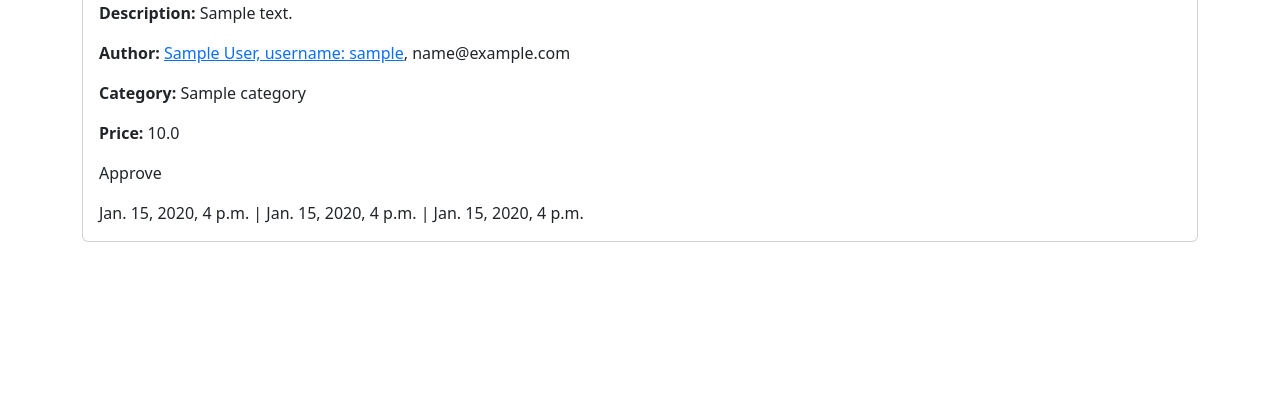
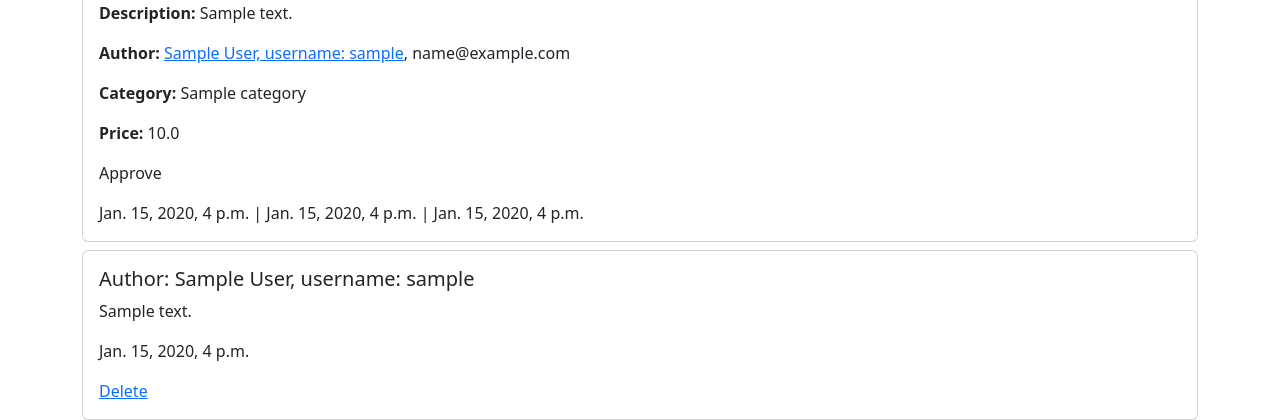
Before and after one commit to Vityaendless/bulletin_board, a Django app: page /ad/1/ in a window 1280 px wide. Shown: the part 578-998 px from the top of the page. Before the commit the page ends 820 px from the top, so only its background shows below. Run offline with Django 5.2, Linux system fonts and the light colour scheme; tables that the repository leaves empty hold one stand-in row (values such as "Sample post"); grey boxes marked "Sample" are stand-in pictures.

Commit message:
add output for comments

```diff
--- a/source/webapp/admin.py
+++ b/source/webapp/admin.py
@@ -12,9 +12,7 @@ class AdAdmin(admin.ModelAdmin):
         'photo', 'title', 'description', 'author', 'category', 'price',
         'status', 'created_at', 'published_at', 'updated_at'
     ]
-    readonly_fields = ['created_at',
-                       #'published_at',
-                       'updated_at']
+    readonly_fields = ['created_at', 'updated_at']
 
 
 admin.site.register(Comment)
--- a/source/webapp/templates/ads/ad_details.html
+++ b/source/webapp/templates/ads/ad_details.html
@@ -11,4 +11,16 @@
     <div class="card mb-2">
         {% include 'partial/ad_body.html' with in_details=True %}
     </div>
+    <div>
+        {% for comment in comments %}
+            <div class="card">
+                <div class="card-body">
+                    <h5 class="card-title">Author: {{ comment.author }}</h5>
+                    <p class="card-text">{{ comment.text }}</p>
+                    <p class="card-text">{{ comment.created_at }}</p>
+                    <a href="#" class="card-link">Delete</a>
+                </div>
+            </div>
+        {% endfor %}
+    </div>
 {% endblock %}
--- a/source/webapp/views/ads_views.py
+++ b/source/webapp/views/ads_views.py
@@ -88,6 +88,11 @@ class AdView(PermissionRequiredMixin, DetailView):
         messages.add_message(self.request, messages.WARNING, Message.get_no_access_message())
         return redirect('webapp:index')
 
+    def get_context_data(self, **kwargs):
+        context = super().get_context_data(**kwargs)
+        context['comments'] = self.object.comments.order_by('-created_at')
+        return context
+
 
 class AdUpdateView(PermissionRequiredMixin, UpdateView):
     template_name = 'ads/ad_update.html'
```
